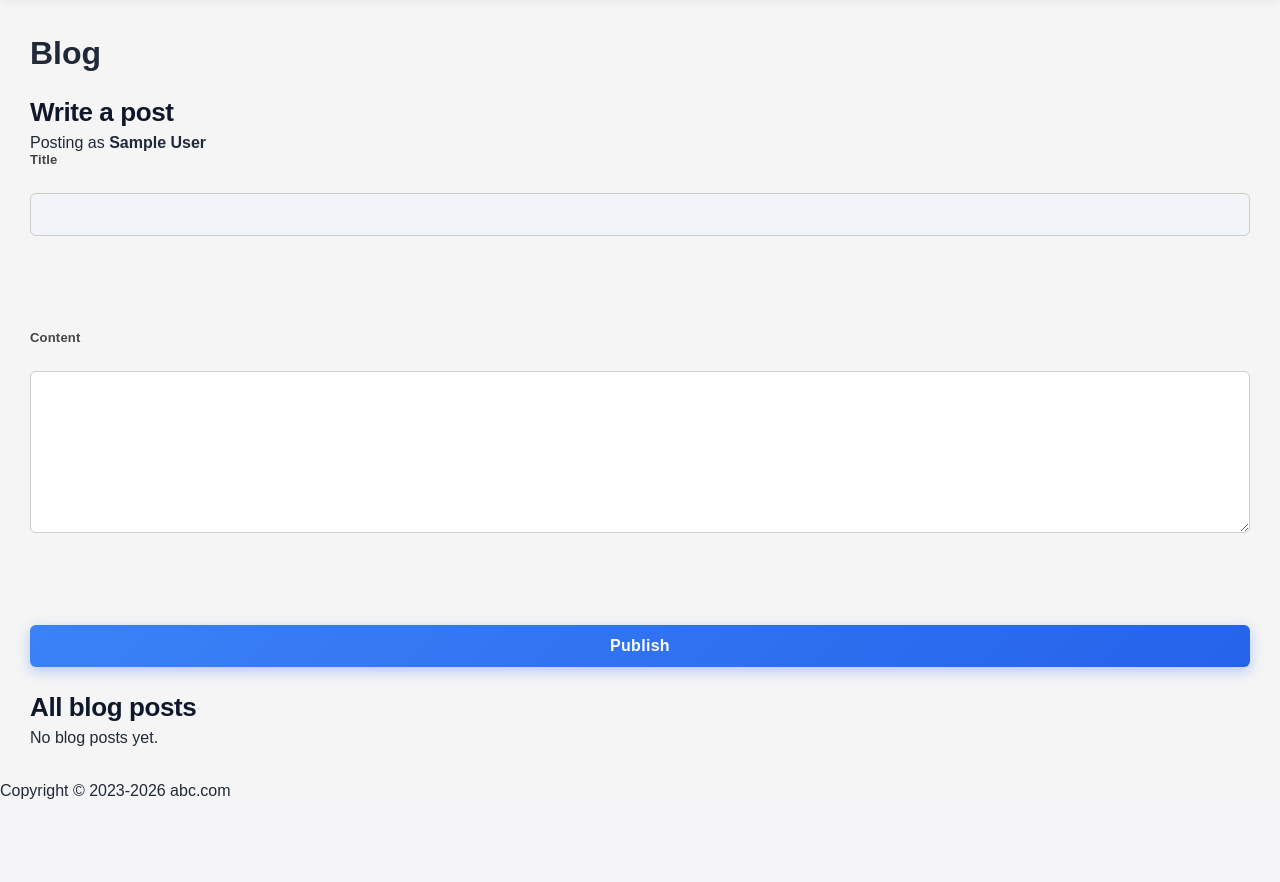
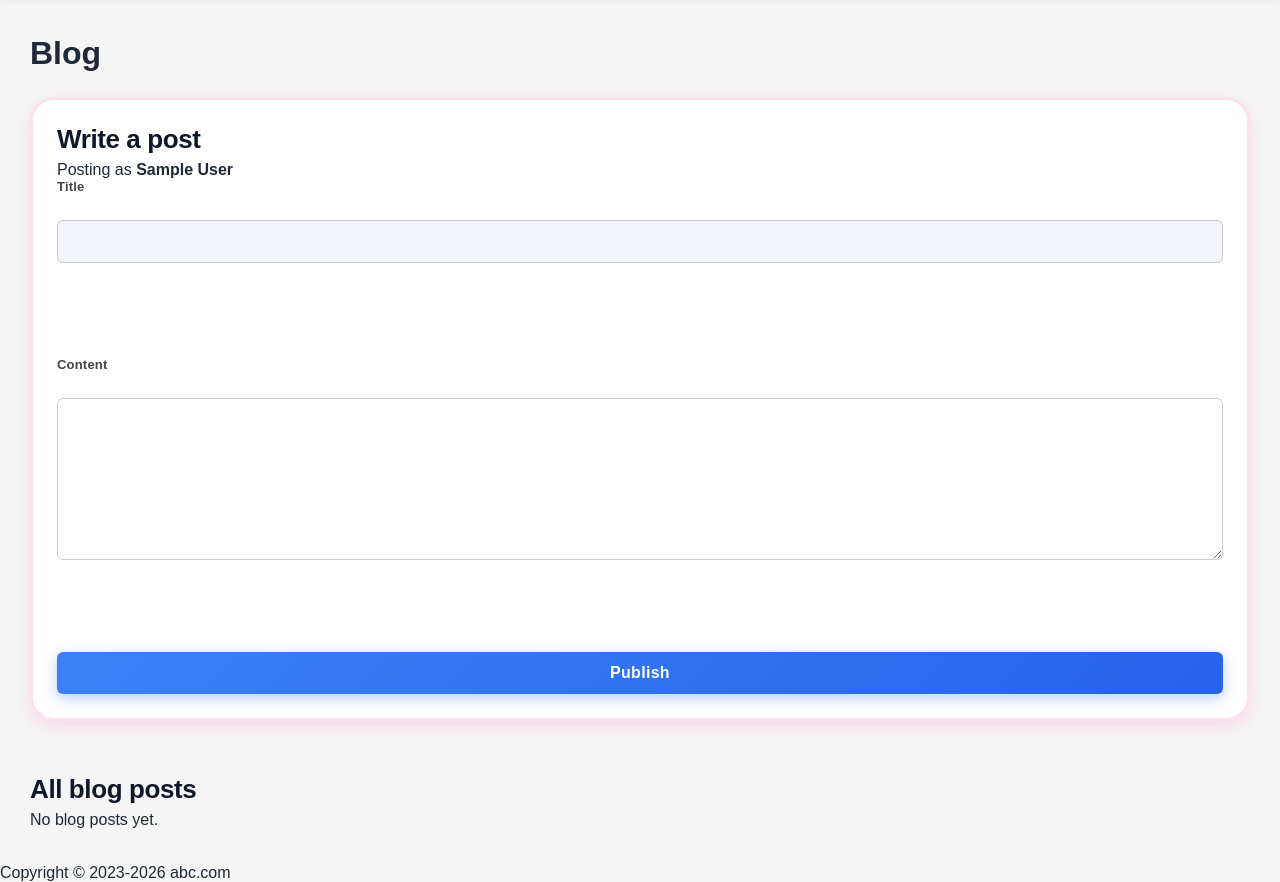
Before and after one commit to SheikhRafee/Online-Car-Rent-System, a PHP site: page /WebTech_Project/views/blog.php in a window 1280 px wide. Shown: the part 72-954 px from the top of the page. Before the commit the page ends 871 px from the top, so only its background shows below. Run offline with PHP 8.4, Linux system fonts and the light colour scheme; the visitor is signed in with stand-in values (Sample User, id 1); tables that the repository leaves empty or names only in its code hold one stand-in row (values such as "Sample post"); data that the repository does not hold is empty.

Commit message:
Carry over blog-specific CSS rules

```diff
--- a/public/css/blog.css
+++ b/public/css/blog.css
@@ -156,3 +156,24 @@ footer {
     padding: 15px;
     color: #555;
 }
+
+/* --- moved from the blog branch's own style.css --- */
+.blog-form {
+    background: #fff;
+    border-radius: 24px;
+    padding: 24px;
+    margin-bottom: 28px;
+    box-shadow: 0 6px 16px rgba(255, 143, 199, 0.25);
+    border: 3px solid #ffe0ef;
+}
+
+.deleteForm {
+    margin-top: 10px;
+    display: inline-block;
+}
+
+.post-meta {
+    font-size: 0.8rem;
+    color: #c77ba0;
+    margin-bottom: 10px;
+}
```
